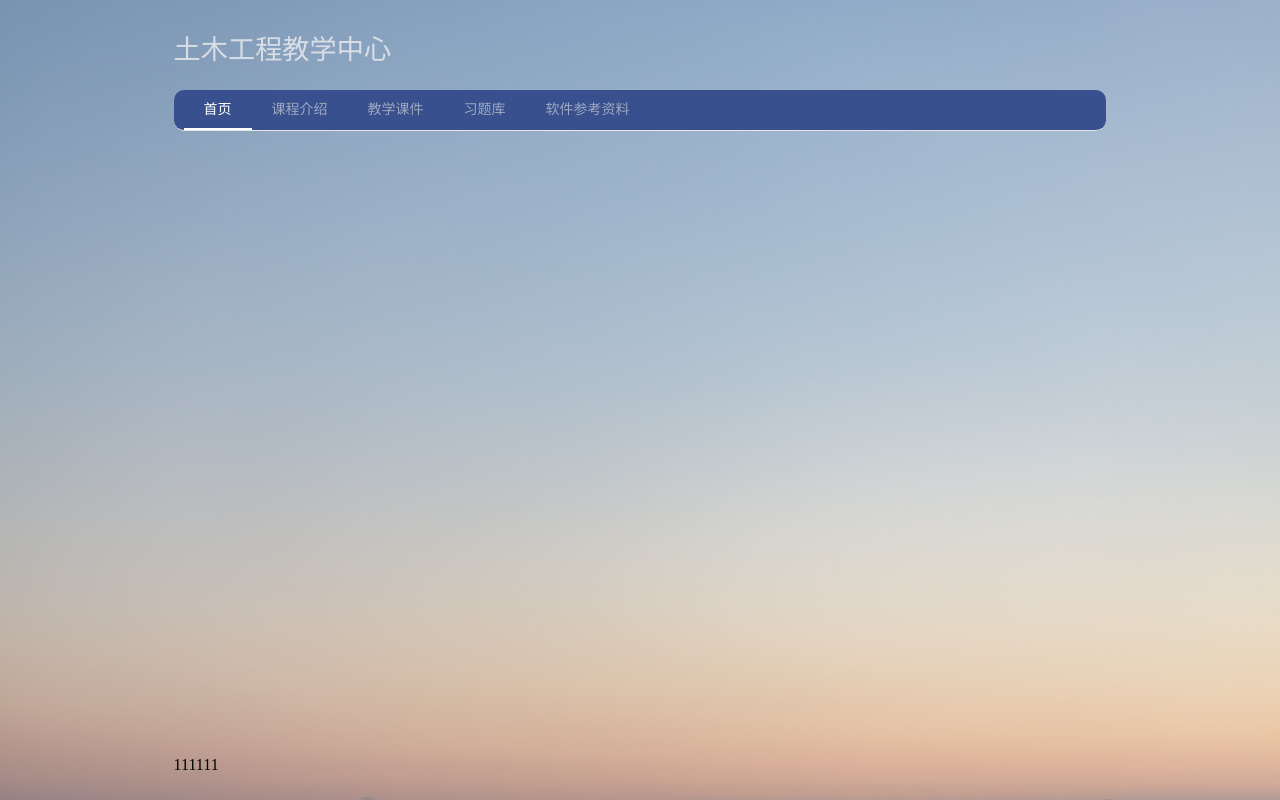
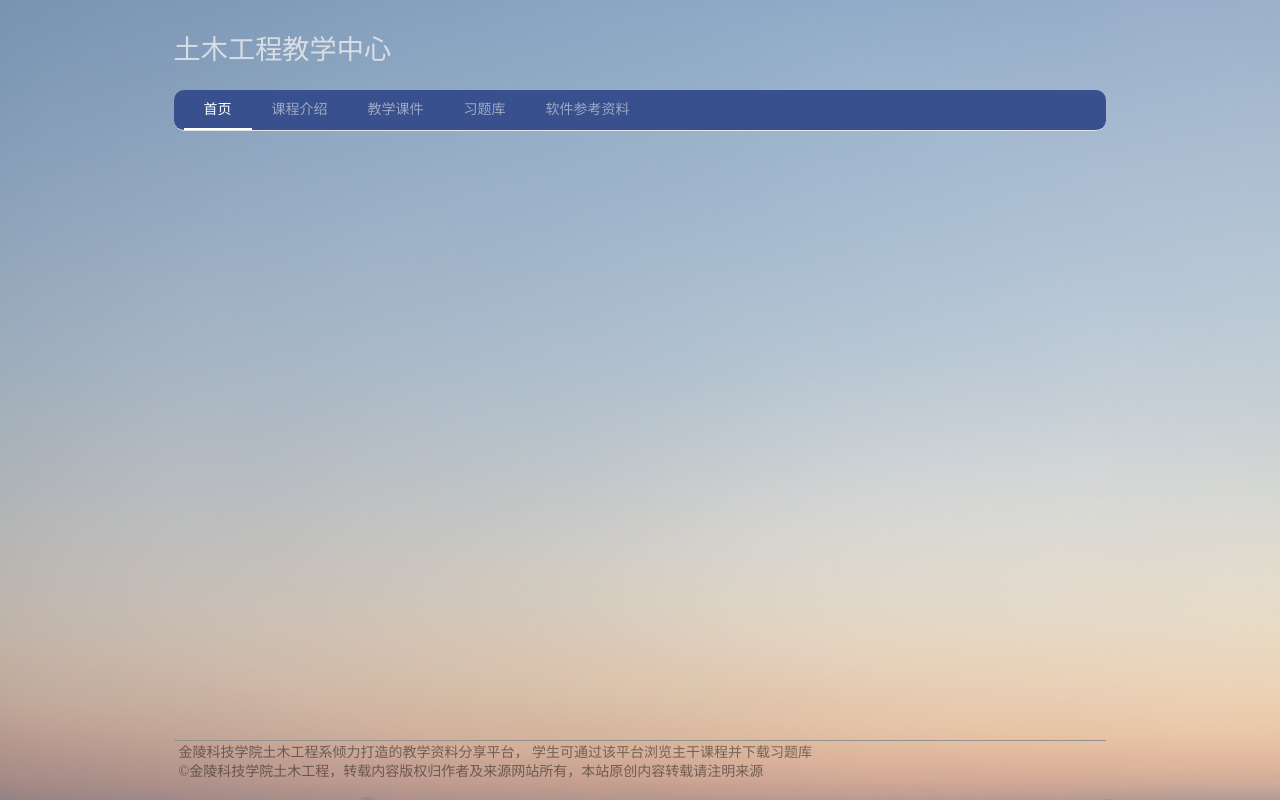
Before and after one commit to Tianyustar/teach-download, a Vue app: page / in a window 1280 px wide. Built offline with nearby package versions, Linux system fonts and the light colour scheme.

Commit message:
尾部版权

```diff
--- a/src/views/Home.vue
+++ b/src/views/Home.vue
@@ -38,7 +38,8 @@
       <!-- 尾部版权设定 -->
       <el-footer>
         <div class="footer">
-          <p>111111</p>
+          <p class="copyright">金陵科技学院土木工程系倾力打造的教学资料分享平台， 学生可通过该平台浏览主干课程并下载习题库</p>
+          <p class="copyright">©金陵科技学院土木工程，转载内容版权归作者及来源网站所有，本站原创内容转载请注明来源 </p>
         </div>
       </el-footer>
     </el-container>
@@ -95,6 +96,12 @@ export default {
   }
 
   .footer {
-
+    border-top: 1px solid #929292;
+  }
+  .copyright {
+    font-size: 14px;
+    line-height: 14px;
+    margin: 5px;
+    color: rgba(0, 0, 0, 0.45);
   }
 </style>
```
